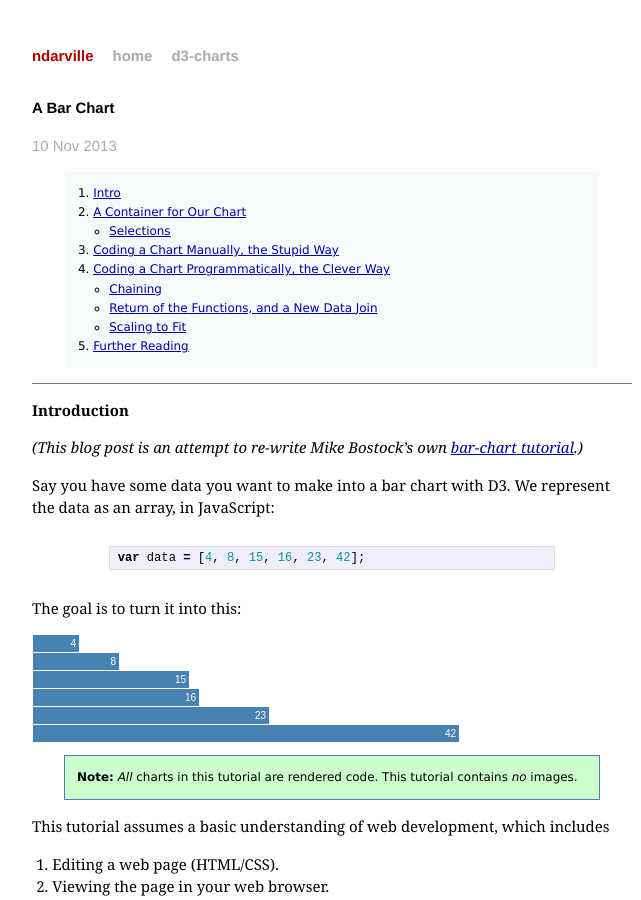
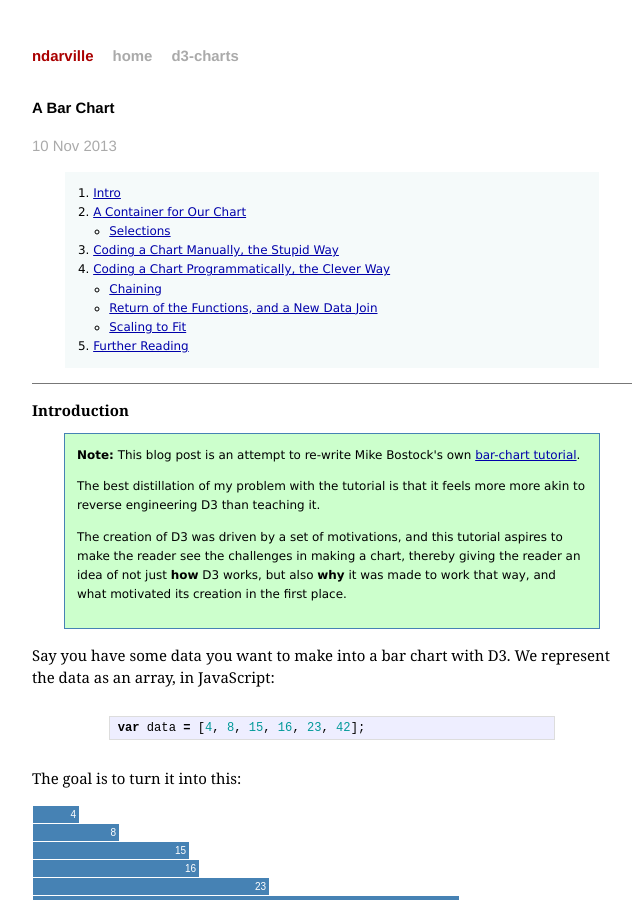
Before and after one commit to ndarville/ndarville.github.io, a Jekyll site: the page built from _posts/2013-11-10-a-bar-chart.markdown, in a window 1280 px wide and 900 px high. Shown: the whole window, without its empty margins (308-949 px from the left). Built offline with Jekyll 4.4.1, drawn with Linux system fonts in a browser that asks for light colours; Markdown is read by kramdown in place of the engine named in the settings.

Commit message:
Rephrased the introduction to the bar tut

```diff
--- a/_posts/2013-11-10-a-bar-chart.markdown
+++ b/_posts/2013-11-10-a-bar-chart.markdown
@@ -27,7 +27,13 @@ categories: blog
 
 <h3 id="intro">Introduction</h3>
 
-<i>(This blog post is an attempt to re-write Mike Bostock's own [bar-chart tutorial][original].)</i>
+<div class="box info">
+    This blog post is an attempt to re-write Mike Bostock's own <a href="http://bost.ocks.org/mike/bar/">bar-chart tutorial</a>.
+
+    <p>The best distillation of my problem with the tutorial is that it feels more more akin to reverse engineering D3 than teaching it.</p>
+
+    <p>The creation of D3 was driven by a set of motivations, and this tutorial aspires to make the reader see the challenges in making a chart, thereby giving the reader an idea of not just <strong>how</strong> D3 works, but also <strong>why</strong> it was made to work that way, and what motivated its creation in the first place.</p>
+</div>
 
 Say you have some data you want to make into a bar chart with D3. We represent the data as an array, in JavaScript:
 
```
